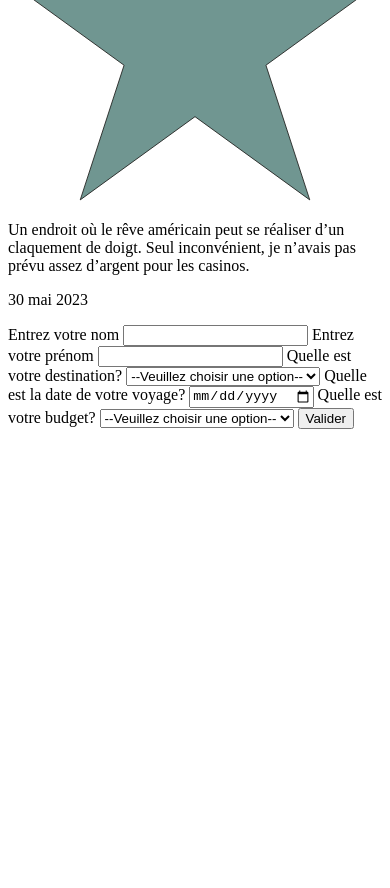
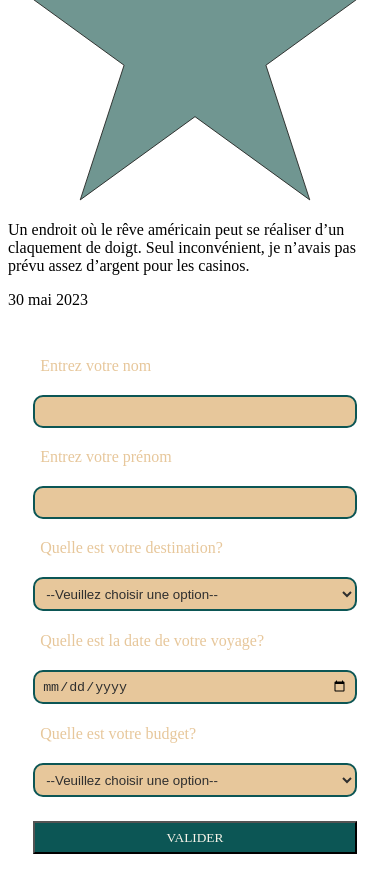
Before and after one commit to gthiroux/EV_Evasion_decouverte, a plain HTML site: page index.html in a window 390 px wide. Shown: the part 8759-9647 px from the top of the page. Before the commit the page ends 9196 px from the top, so only its background shows below. Drawn offline with Linux system fonts and the light colour scheme.

Commit message:
Css formulaire mobile

```diff
--- a/assets/css/style.css
+++ b/assets/css/style.css
@@ -1,3 +1,9 @@
+@font-face {
+    font-family:"Open Sans Regular";
+    src: url(../fonts/OpenSans-Regular.ttf);
+    font-family:"Open Sans Italic";
+    src:url(../fonts/OpenSans-Italic.ttf)
+}
 /* Css Header */
 /* fin css header */
 /* css main */
@@ -59,6 +65,34 @@ main>section>h2+div{
 .div_galerie:hover .texte_galerie{
     opacity: 1;
 }
+/* CSS formulaire */
+form{
+    display: flex;
+    flex-direction: column;
+    padding: 5%;
+}
+label,input,select,button{
+    margin:2%;
+    padding:2%;
+}
+label{
+    color:#E7C79B;
+    font-family: "Open Sans Regular";
+}
+input,select{
+    background-color:#E7C79B;
+    color:#2F2F2F;
+    border:#0C5655 solid 2px;
+    border-radius: 10px;
+}
+
+button{
+    background-color: #0C5655;
+    color:#F7F4E9;
+    text-transform: uppercase;
+    font-family: "Open Sans Regular";
+    margin-top: 5%;
+}
 /* fin css main */
 /* css footer */
 /* fin css footer */
```
